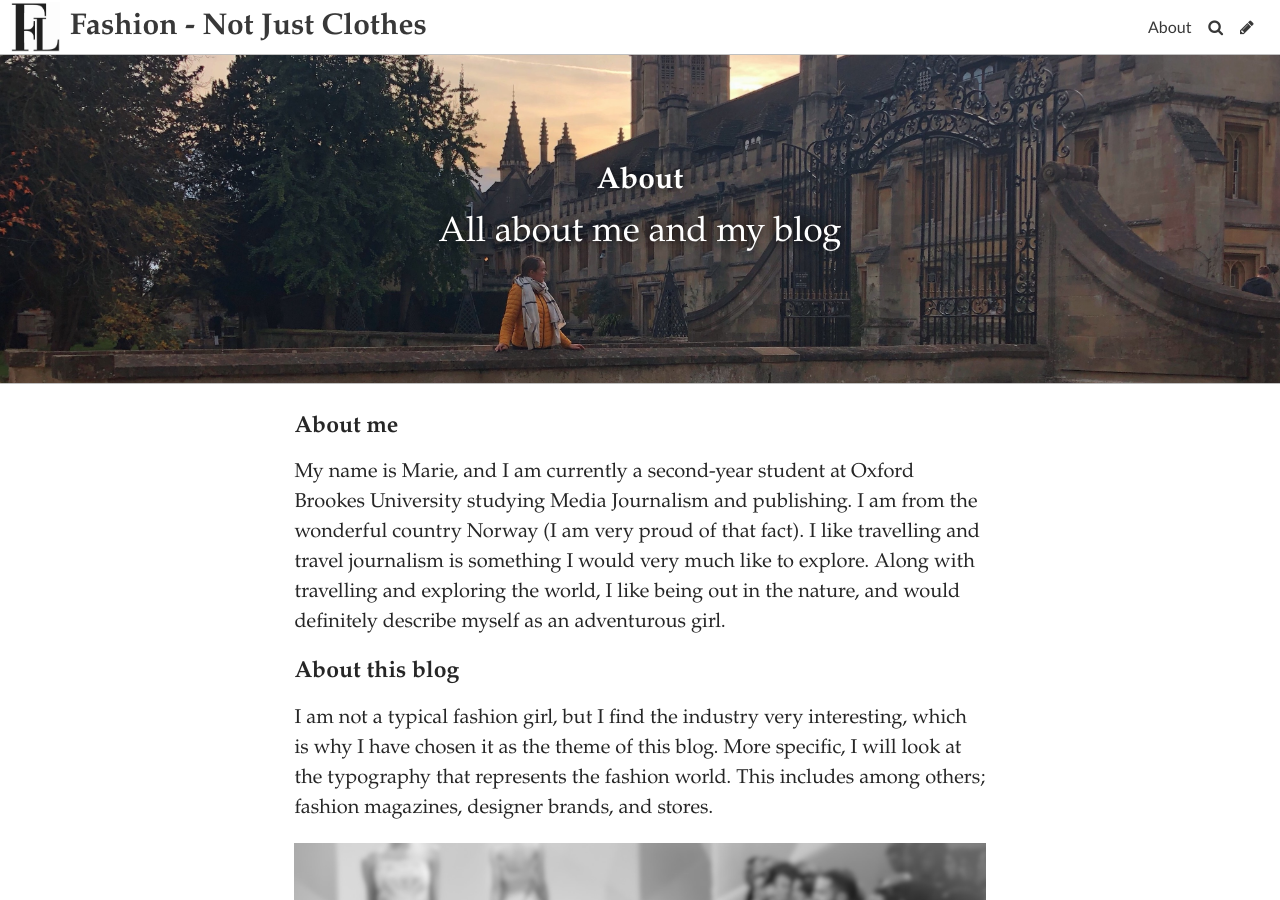
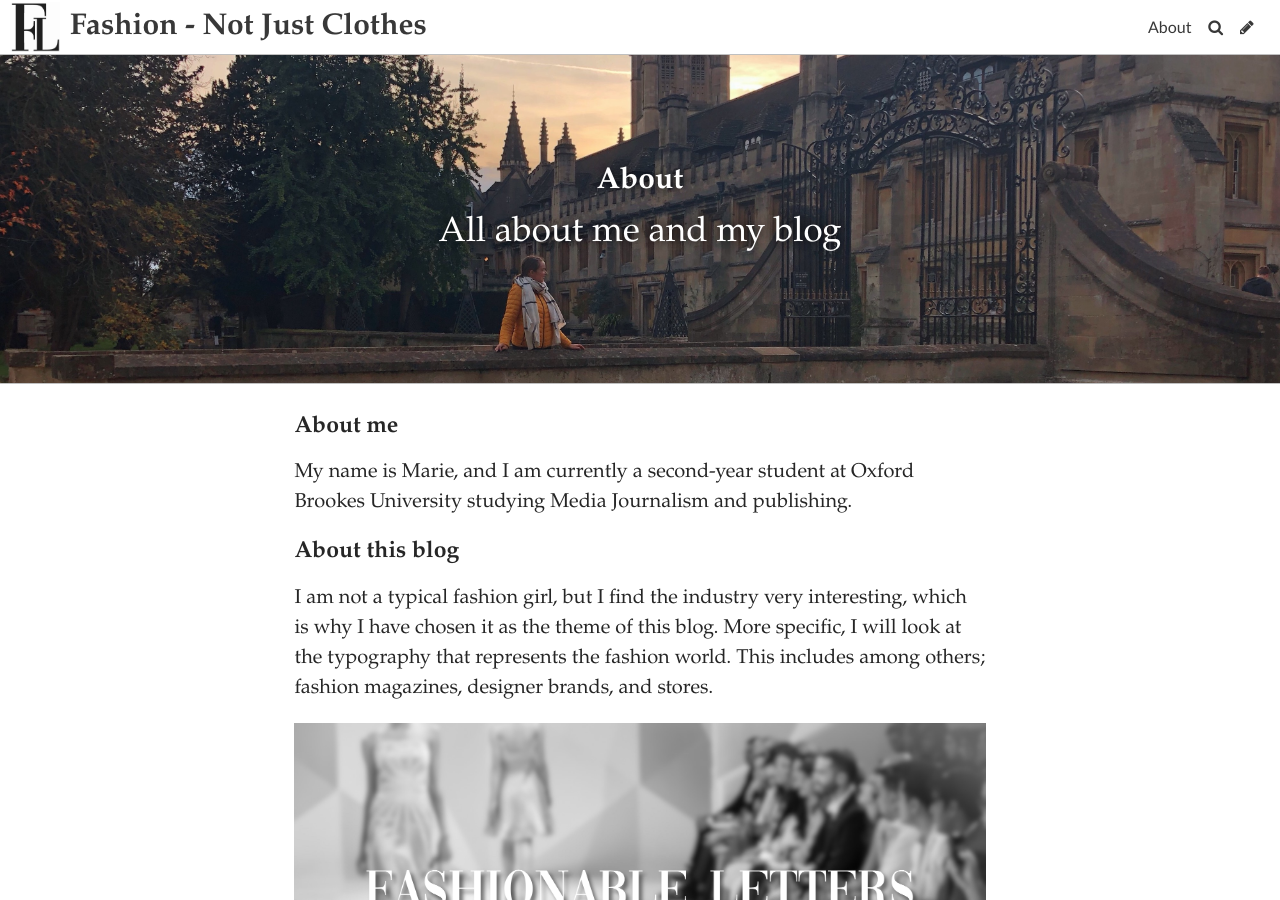
Before and after one commit to Mariehenriksen/fashionabletexts, a Jekyll site: the page built from pages/about.md, in a window 1280 px wide and 900 px high. Built offline with Jekyll 4.4.1, drawn with Linux system fonts in a browser that asks for light colours; some web fonts are replaced; some of the changed text lies outside the part shown.

Commit message:
Update Page “about”

```diff
--- a/pages/about.md
+++ b/pages/about.md
@@ -12,7 +12,7 @@
 ---
 #### **About me**
 
-My name is Marie, and I am currently a second-year student at Oxford Brookes University studying Media Journalism and publishing. I am from the wonderful country Norway (I am very proud of that fact). I like travelling and travel journalism is something I would very much like to explore. Along with travelling and exploring the world, I like being out in the nature, and would definitely describe myself as an adventurous girl.
+My name is Marie, and I am currently a second-year student at Oxford Brookes University studying Media Journalism and publishing.
 
 #### **About this blog**
 
@@ -24,14 +24,12 @@
 
 ### My logo
 
-![](../uploads/fashionable-letters-logo.jpg)
+![](../uploads/skjermbilde-2020-10-07-kl.-15.54.49.png)
 
 When it comes to the logo, I have taken inspiration from several typographical fashion logos.
 
-![](../uploads/logossss.jpg)
+![](../uploads/untitled-4.jpg)
 
 I have decided to keep my logo very simple with just two black letters representing “Fashionable Letters.” I have used the same typography as in my heading photo to keep the theme. While it may look like just two black letters placed beside each other, it is carefully thought through which you can see in the illustration below.
 
-![](../uploads/logofl.jpg)
-
-> I am excited to learn more of the typography existing in the fashion world, and I hope you enjoy reading it as much as I will enjoy writing it!
+![](../uploads/skjermbilde-2020-10-07-kl.-15.55.18.png)
```
Also changed, not shown: uploads/skjermbilde-2020-10-07-kl.-15.54.49.png (added), uploads/skjermbilde-2020-10-07-kl.-15.55.18.png (added), uploads/untitled-4.jpg (added).
